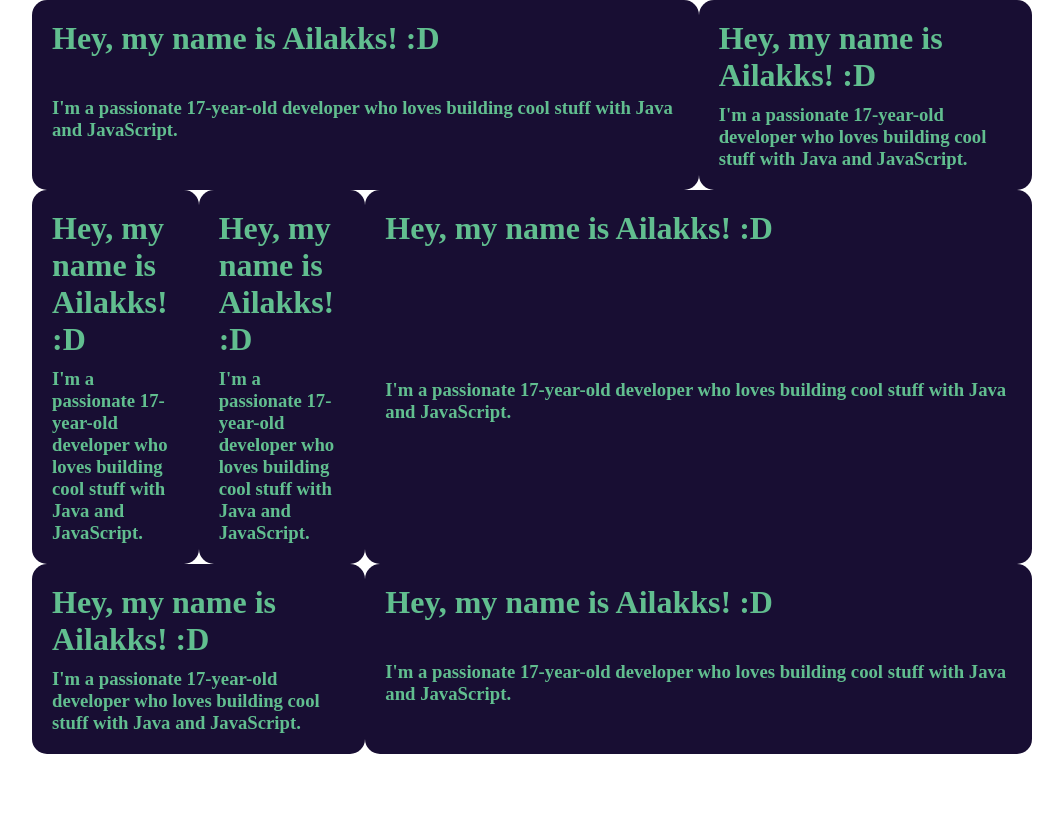
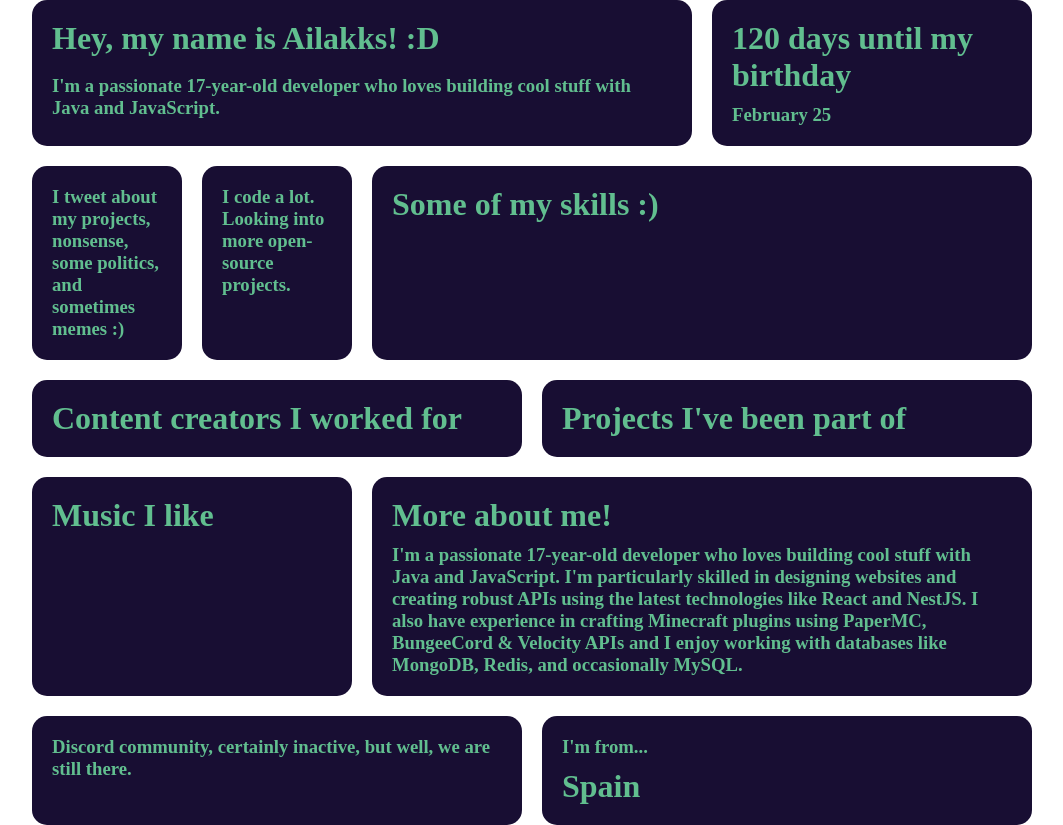
Before and after one commit to Ailakks/dotme, a React (Create React App) app: page / in a window 1280 px wide. Shown: the whole page, without its empty margins (108-1171 px from the left). Before the commit the page ends 800 px from the top, so only its background shows below. Built offline with nearby package versions, Linux system fonts and the light colour scheme.

Commit message:
feat: cards info

```diff
--- a/src/pages/home/home.jsx
+++ b/src/pages/home/home.jsx
@@ -7,33 +7,47 @@ export default function Home() {
     return (
         <Container>
             <div className={style.grid}>
-                <Card style={{ gridColumnStart: 1, gridColumnEnd: 5, backgroundColor: '#180E33', color: '#61BE8F' }}>
+                <Card style={{gridColumnStart: 1, gridColumnEnd: 5, backgroundColor: '#180E33', color: '#61BE8F'}}>
                     <h1>Hey, my name is Ailakks! :D</h1>
-                    <h3>I'm a passionate 17-year-old developer who loves building cool stuff with Java and JavaScript.</h3>
+                    <h3>I'm a passionate 17-year-old developer who loves building cool stuff with Java and
+                        JavaScript.</h3>
                 </Card>
-                <Card style={{ gridColumnStart: 5, gridColumnEnd: 7, backgroundColor: '#180E33', color: '#61BE8F' }}>
-                    <h1>Hey, my name is Ailakks! :D</h1>
-                    <h3>I'm a passionate 17-year-old developer who loves building cool stuff with Java and JavaScript.</h3>
+                <Card style={{gridColumnStart: 5, gridColumnEnd: 7, backgroundColor: '#180E33', color: '#61BE8F'}}>
+                    <h1>120 days until my birthday</h1>
+                    <h3>February 25</h3>
                 </Card>
-                <Card style={{ gridColumnStart: 1, gridColumnEnd: 2, backgroundColor: '#180E33', color: '#61BE8F' }}>
-                    <h1>Hey, my name is Ailakks! :D</h1>
-                    <h3>I'm a passionate 17-year-old developer who loves building cool stuff with Java and JavaScript.</h3>
+                <Card style={{gridColumnStart: 1, gridColumnEnd: 2, backgroundColor: '#180E33', color: '#61BE8F'}}>
+                    <h3>I tweet about my projects, nonsense, some politics, and sometimes memes :)</h3>
                 </Card>
-                <Card style={{ gridColumnStart: 2, gridColumnEnd: 3, backgroundColor: '#180E33', color: '#61BE8F' }}>
-                    <h1>Hey, my name is Ailakks! :D</h1>
-                    <h3>I'm a passionate 17-year-old developer who loves building cool stuff with Java and JavaScript.</h3>
+                <Card style={{gridColumnStart: 2, gridColumnEnd: 3, backgroundColor: '#180E33', color: '#61BE8F'}}>
+                    <h3>I code a lot. Looking into more open-source projects.</h3>
                 </Card>
-                <Card style={{ gridColumnStart: 3, gridColumnEnd: 7, backgroundColor: '#180E33', color: '#61BE8F' }}>
-                    <h1>Hey, my name is Ailakks! :D</h1>
-                    <h3>I'm a passionate 17-year-old developer who loves building cool stuff with Java and JavaScript.</h3>
+                <Card style={{gridColumnStart: 3, gridColumnEnd: 7, backgroundColor: '#180E33', color: '#61BE8F'}}>
+                    <h1>Some of my skills :)</h1>
                 </Card>
-                <Card style={{ gridColumnStart: 1, gridColumnEnd: 3, backgroundColor: '#180E33', color: '#61BE8F' }}>
-                    <h1>Hey, my name is Ailakks! :D</h1>
-                    <h3>I'm a passionate 17-year-old developer who loves building cool stuff with Java and JavaScript.</h3>
+                <Card style={{gridColumnStart: 1, gridColumnEnd: 4, backgroundColor: '#180E33', color: '#61BE8F'}}>
+                    <h1>Content creators I worked for</h1>
                 </Card>
-                <Card style={{ gridColumnStart: 3, gridColumnEnd: 7, backgroundColor: '#180E33', color: '#61BE8F' }}>
-                    <h1>Hey, my name is Ailakks! :D</h1>
-                    <h3>I'm a passionate 17-year-old developer who loves building cool stuff with Java and JavaScript.</h3>
+                <Card style={{gridColumnStart: 4, gridColumnEnd: 7, backgroundColor: '#180E33', color: '#61BE8F'}}>
+                    <h1>Projects I've been part of</h1>
+                </Card>
+                <Card style={{gridColumnStart: 1, gridColumnEnd: 3, backgroundColor: '#180E33', color: '#61BE8F'}}>
+                    <h1>Music I like</h1>
+                </Card>
+                <Card style={{gridColumnStart: 3, gridColumnEnd: 7, backgroundColor: '#180E33', color: '#61BE8F'}}>
+                    <h1>More about me!</h1>
+                    <h3>I'm a passionate 17-year-old developer who loves building cool stuff with Java and JavaScript.
+                        I'm particularly skilled in designing websites and creating robust APIs using the latest
+                        technologies like React and NestJS. I also have experience in crafting Minecraft plugins using
+                        PaperMC, BungeeCord & Velocity APIs and I enjoy working with databases like MongoDB, Redis, and
+                        occasionally MySQL.</h3>
+                </Card>
+                <Card style={{gridColumnStart: 1, gridColumnEnd: 4, backgroundColor: '#180E33', color: '#61BE8F'}}>
+                    <h3>Discord community, certainly inactive, but well, we are still there.</h3>
+                </Card>
+                <Card style={{gridColumnStart: 4, gridColumnEnd: 7, backgroundColor: '#180E33', color: '#61BE8F'}}>
+                    <h3>I'm from...</h3>
+                    <h1>Spain</h1>
                 </Card>
             </div>
         </Container>
--- a/src/pages/home/home.module.css
+++ b/src/pages/home/home.module.css
@@ -1,4 +1,5 @@
 .grid {
     display: grid;
     grid-template-columns: repeat(6, minmax(0, 1fr));
+    grid-gap: var(--theme-values-grid_gap-main);
 }
```
